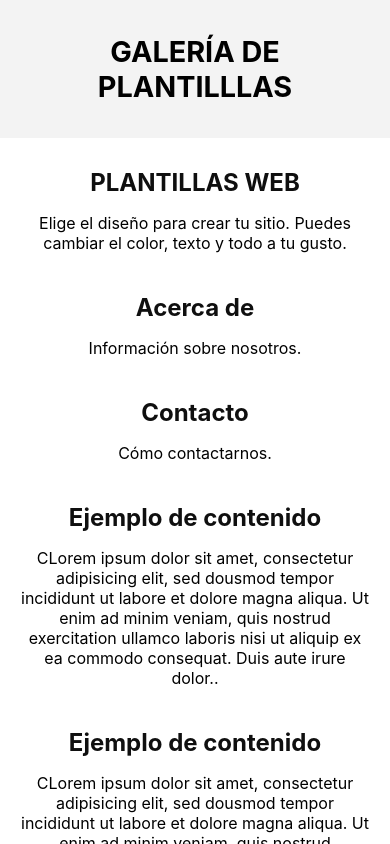
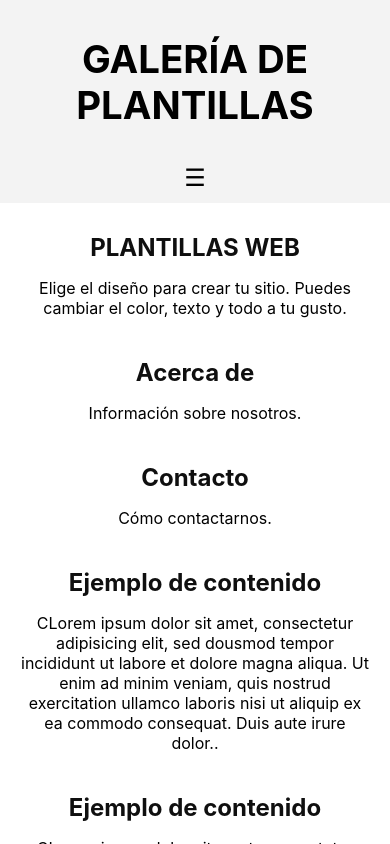
Before and after one commit to anrivers/galeria-de-plantillas, a React (Create React App) app: page / in a window 390 px wide. Shown: the top 844 px of the page. Built offline with nearby package versions, Linux system fonts and the light colour scheme.

Commit message:
Se modificó el archivo Header.jsx, ya que a este se le agregó los menús para el header en responsivo

```diff
--- a/src/components/Header.jsx
+++ b/src/components/Header.jsx
@@ -1,19 +1,28 @@
-import React from 'react';
+import React, { useState } from 'react';
 import './Header.css';
 
 const Header = () => {
+  const [menuActive, setMenuActive] = useState(false);
+
+  const toggleMenu = () => {
+    setMenuActive(!menuActive);
+  };
+
   return (
     <header className="header">
-      <nav className="navbar">
-        <div className="logo">
-          <h1>GALERÍA DE PLANTILLLAS</h1>
-        </div>
-        <ul className="nav-links">
+      <div className="logo">
+        <h1>GALERÍA DE PLANTILLAS</h1>
+      </div>
+      <nav className={`nav-links ${menuActive ? 'active' : ''}`}>
+        <ul>
           <li><a href="#home">Inicio</a></li>
           <li><a href="#about">Sobre Nosotros</a></li>
           <li><a href="#contact">Contacto</a></li>
         </ul>
       </nav>
+      <button className="menu-toggle" onClick={toggleMenu}>
+        &#9776;
+      </button>
     </header>
   );
 }
```
